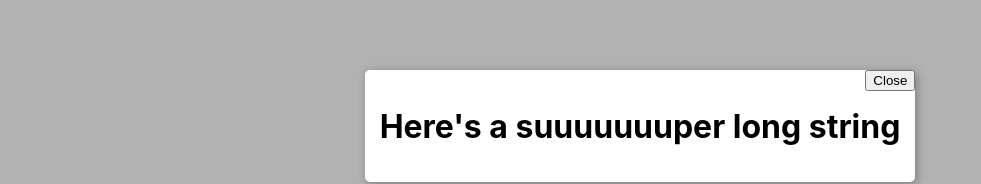
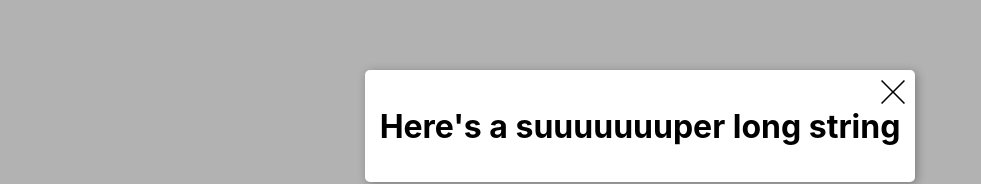
Before and after one commit to gwarzecha/advanced-react, a React (Create React App) app: page / in a window 1280 px wide. Both pictures are taken after a click on the button "Login". Shown: the part 199-383 px from the top of the page, without its empty margins (0-981 px from the left). Built offline with nearby package versions, Linux system fonts and the light colour scheme.

Commit message:
created an Icon.js component to create a close icon for the modal

```diff
--- a/src/Modal.js
+++ b/src/Modal.js
@@ -1,6 +1,7 @@
 import React, { Component } from "react";
 import Portal from "./Portal";
 import styled from "styled-components";
+import Icon from './Utils/Icon';
 
 export default class Modal extends Component {
   render() {
@@ -10,7 +11,9 @@
         {on && (
           <ModalWrapper>
             <ModalCard>
-              <CloseButton onClick={toggle}>Close</CloseButton>
+              <CloseButton onClick={toggle}>
+                <Icon name='close' />
+              </CloseButton>
               {children}
             </ModalCard>
             {/* the onClick on background enables the card to be closed when
@@ -50,6 +53,9 @@
   position: absolute;
   top: 0;
   right: 0;
+  border: none;
+  background: transparent;
+  padding: 10px;
 `;
 
 const Background = styled.div`
--- /dev/null
+++ b/src/Utils/Icon.js
@@ -0,0 +1,27 @@
+import React, { Component } from "react";
+
+export default class Icon extends Component {
+  static defaultProps = {
+    color: 'black'
+  }
+  render() {
+    switch (this.props.name) {
+      case 'close':
+        return (
+          <svg
+            x="0px"
+            y="0px"
+            width="24px"
+            height="24px"
+            viewBox="0 0 31.11 31.11"
+            enableBackground="new 0 0 31.11 31.11"
+          >
+            <polygon
+              fill={this.props.color}
+              points="31.11,1.41 29.7,0 15.56,14.14 1.41,0 0,1.41 14.14,15.56 0,29.7 1.41,31.11 15.56,16.97   29.7,31.11 31.11,29.7 16.97,15.56 "
+            />
+          </svg>
+        );
+    }
+  }
+}
```
